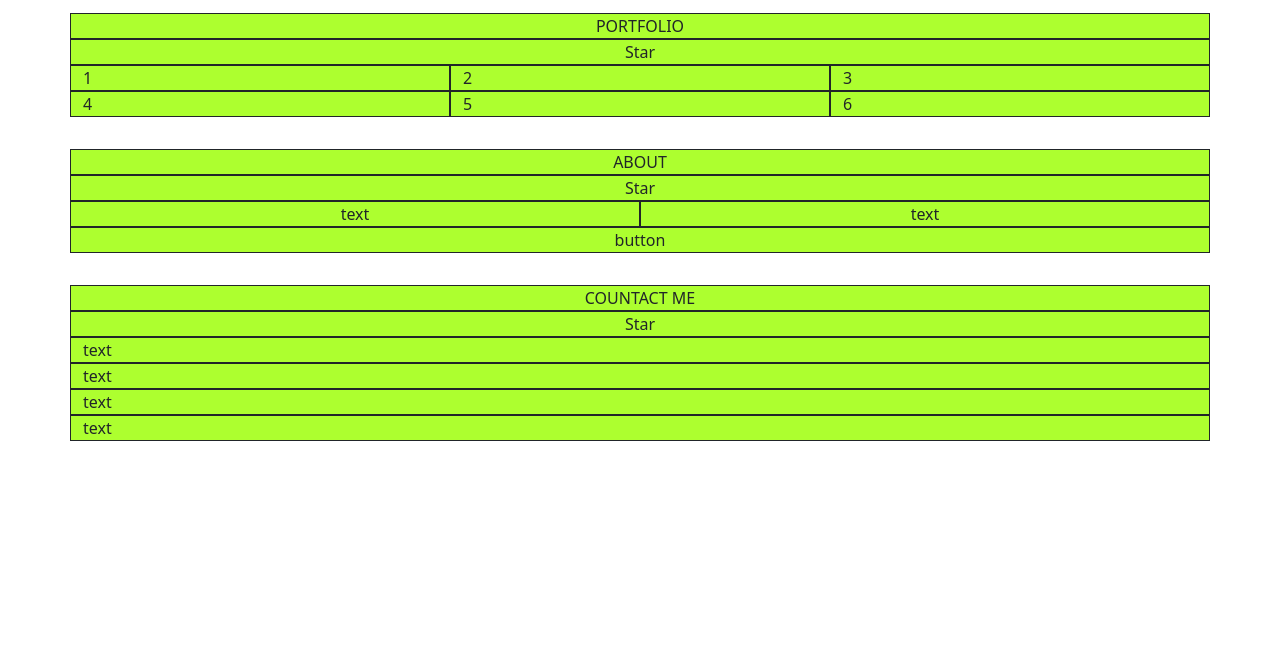
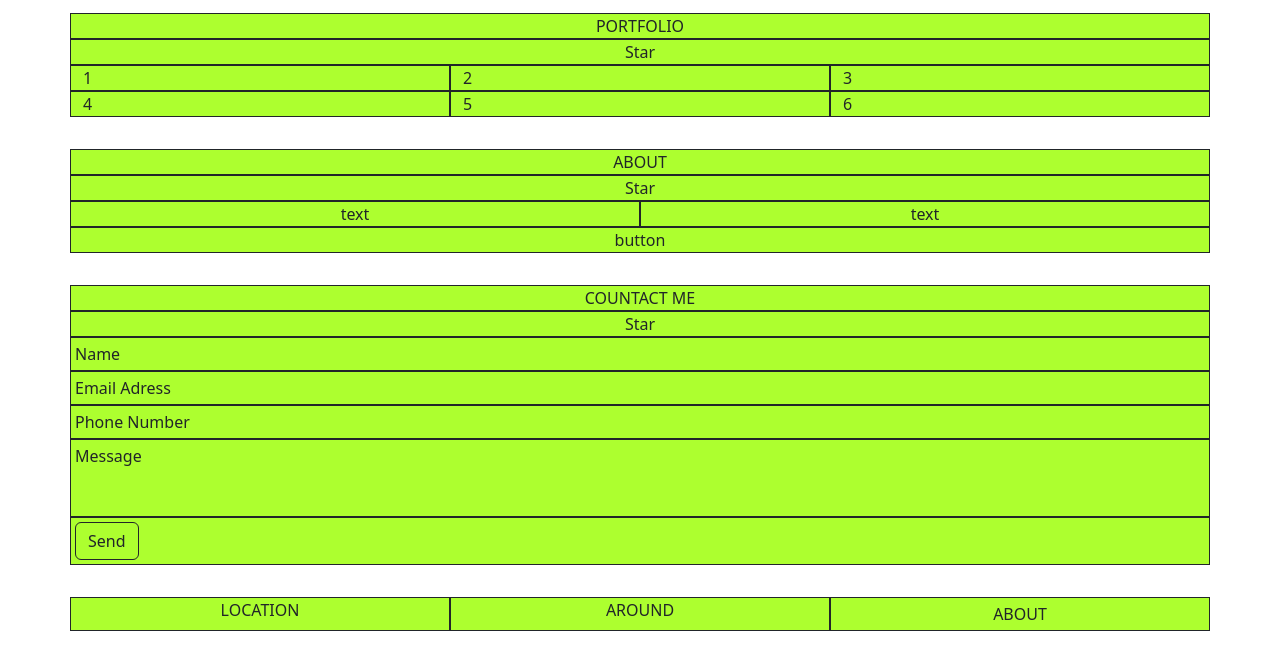
Before and after one commit to estherpinos/html-css-bootstrap-freelance, a plain HTML site: page index.html in a window 1280 px wide. Shown: the part 353-1000 px from the top of the page. Before the commit the page ends 810 px from the top, so only its background shows below. Drawn offline with nearby package versions, Linux system fonts and the light colour scheme.

Commit message:
Add [section 5]

```diff
--- a/index.html
+++ b/index.html
@@ -97,18 +97,32 @@
         <div class="row">
           <div class=" debug col-12 text-center">COUNTACT ME</div>
           <div class="debug col-12 text-center">Star</div>
-          <div class="debug col-12 text-lg-start">text</div>
-          <div class="debug col-12 text-lg-start">text</div>
-          <div class="debug col-12 text-lg-start">text</div>
-          <div class="debug col-12 text-lg-start">text</div>
-
-
+          <div class="debug col-12 text-lg-start p-1 ">Name</div>
+          <div class="debug col-12 text-lg-start p-1 ">Email Adress</div>
+          <div class="debug col-12 text-lg-start p-1 ">Phone Number</div>
+          <div class="debug col-12 text-lg-start p-1 pb-5   ">Message</div>
+          <div class="col-12 debug p-1 justify-content-start  ">
+            <button class=" debug btn align-content-start">Send</button>
+          </div>
 
         </div>
       </div>
 
     </section>
   </main>
+  <footer>
+    <section class="location pt-3 pb-3 ">
+      <div class="container">
+        <div class="row">
+          <div class="debug col-12 col-md-4 col-lg-4 text-center">LOCATION</div>
+          <div class="debug col-12 col-md-4 col-lg-4  text-center">AROUND</div>
+          <div class="debug col-12 col-md-4 col-lg-4  text-center  p-1 ">ABOUT</div>
+
+        </div>
+      </div>
+
+    </section>
+  </footer>
 
 </body>
 </html>
```
